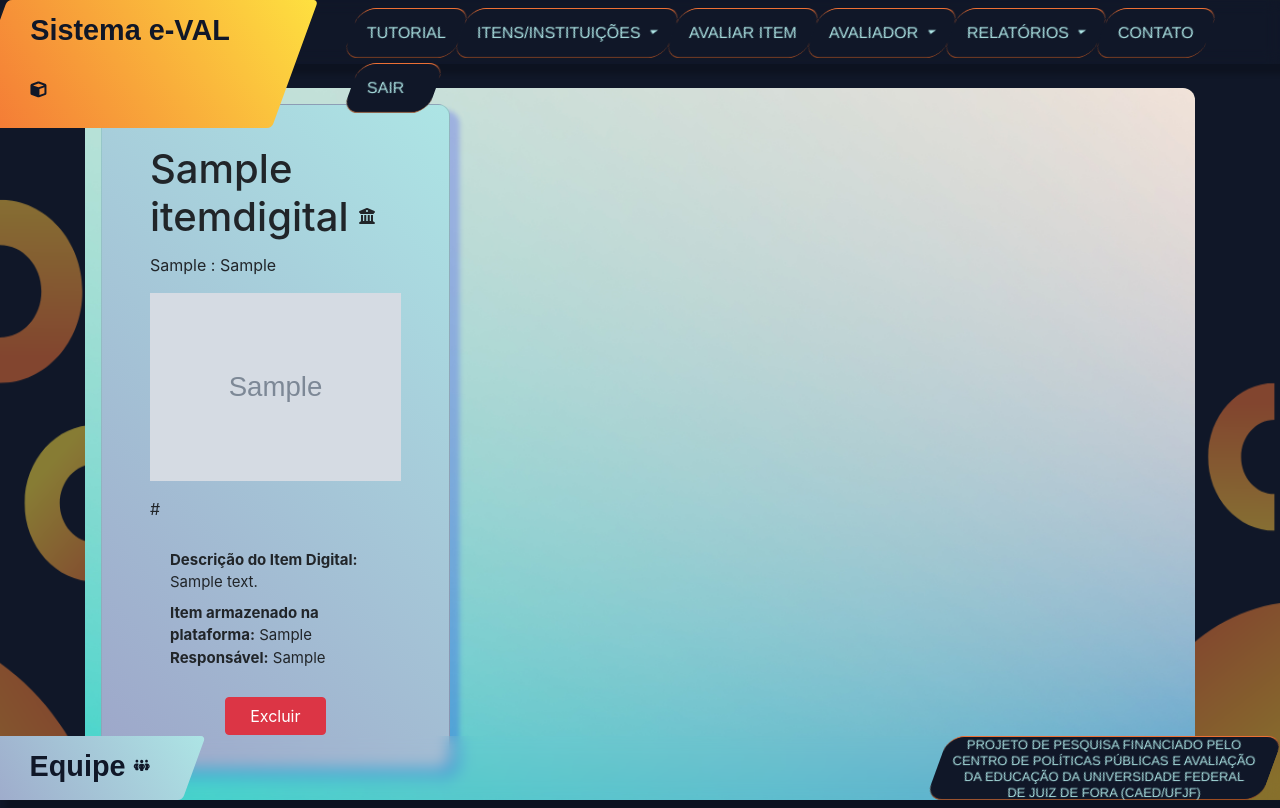
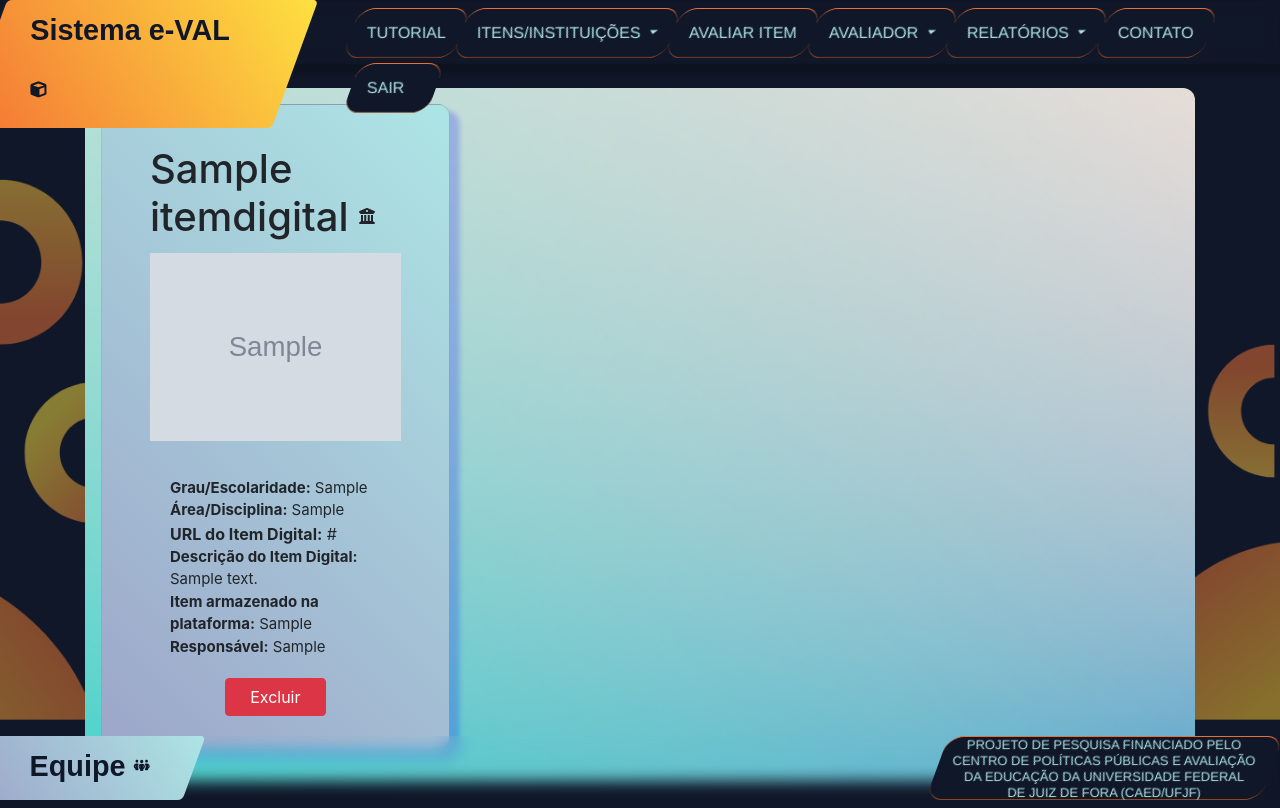
Before and after one commit to rodrigoelias15/SistemaEval, a Laravel app: page /itemdigital in a window 1280 px wide. Run offline with Laravel 8, Linux system fonts and the light colour scheme; a user stored in the database is signed in; tables that the repository leaves empty hold one stand-in row (values such as "Sample post"); grey boxes marked "Sample" are stand-in pictures; some libraries are stand-ins or nearby versions; some web fonts are replaced.

Commit message:
Exibição do item digital melhorada

```diff
--- a/resources/views/components/cards/item.blade.php
+++ b/resources/views/components/cards/item.blade.php
@@ -7,48 +7,39 @@
                 {{ $item->nome_item_digital }}
                 <span class="fa fa-building-columns"></span>
             </h1>
-
-            <p>{{$item->escolaridade_item_digital}} : {{$item->area_item_digital}}</p>
-
-            <img id="imagem_item_digital_{{$item->id}}"
-                src="{{ url('Imagens/'.$item->imagem_item_digital) }}"
-                onerror="this.onerror=null; this.src='img/graypanel.png'"
-                class="imagem_item_digital"
-                data-zoom-image="{{ url('Imagens/'.$item->imagem_item_digital) }}"
-                alt="Item Digital {{$item->id}}"
-                style="width:100%;
-                    height:100%;
-                    object-fit:cover;
-                    margin-bottom:1rem;"
-            >
-            <span class="mt-2 block text-gray-400 text-xs">
-                {{$item->url_item_digital}}
-            </span>
+            <img id="imagem_item_digital_{{ $item->id }}" src="{{ url('Imagens/' . $item->imagem_item_digital) }}"
+                onerror="this.onerror=null; this.src='img/graypanel.png'" class="imagem_item_digital"
+                data-zoom-image="{{ url('Imagens/' . $item->imagem_item_digital) }}"
+                alt="Item Digital {{ $item->id }}"
+                style="width:100%; height:100%; object-fit:cover; margin-bottom:1rem;">
         </div>
     </header>
 
-    <div class="card-body text-sm mt-2 space-y-4">
-        @if( $item->item_multidisciplinar  == 'Sim')
-            <p> <b>-Item multidisciplinar-</b></p>
+    <div class="card-body text-sm space-y-4">
+        <p><b> Grau/Escolaridade:</b> {{ $item->escolaridade_item_digital }}</p>
+        <p><b> Área/Disciplina:</b> {{ $item->area_item_digital }}</p>
+        <span class="mt-2 block text-gray-400 text-xs">
+            <b>URL do Item Digital:</b> {{ $item->url_item_digital }}
+        </span>
+        @if ($item->item_multidisciplinar == 'Sim')
+            <p><b> Item multidisciplinar </b></p>
         @endif
-        <p> <b>Descrição do Item Digital:</b> {{$item->descricao_item_digital}}</p>
+        <p><b>Descrição do Item Digital:</b> {{ $item->descricao_item_digital }}</p>
 
-        <div class="mt-2">
-            <p> <b>Item armazenado na plataforma:</b> {{$item->plataforma_item_digital}}
-            <p> <b>Responsável:</b> {{$item->instituicao_plataforma}}</p>
-        </div>
+        <p><b>Item armazenado na plataforma:</b> {{ $item->plataforma_item_digital }}
+        <p><b>Responsável:</b> {{ $item->instituicao_plataforma }}</p>
 
-        <div class="mt-2">
-            @if( $item->item_utilizado_larga_escala  == 'Sim')
-                <p> <b>-Utilizado em larga escala-</b></p>
-                <p> <b>{{$item->nome_instituicao}}, {{$item->ano_item_digital}}</b> </p>
-                <p> <b>Avaliação em que foi utilizado:</b> {{$item->nome_avaliacao_item_digital}}</p>
-            @endif
-        </div>
+        @if ($item->item_utilizado_larga_escala == 'Sim')
+            <p><b>Item utilizado em larga escala:</b> Sim</p>
+            <p><b>Instituição responsável pela avaliação:</b> {{ $item->nome_instituicao }}</p>
+            <p><b>Ano da avaliação: </b>{{ $item->ano_item_digital }} </p>
+            <p><b>Avaliação em que foi utilizado:</b> {{ $item->nome_avaliacao_item_digital }}</p>
+        @endif
     </div>
 
     <footer>
-        <form class="text-center mb-3" method="post" action="/cadastroitemdigital/remover/{{$item->id}}" onsubmit="return confirm('Deseja excluir o Item Digital {{$item->nome_item_digital}}?')">
+        <form class="text-center mb-3" method="POST" action="/cadastroitemdigital/remover/{{ $item->id }}"
+            onsubmit="return confirm('Deseja excluir o Item Digital {{ $item->nome_item_digital }}?')">
             @csrf
             <button class="btn btn-danger px-4" type="submit">Excluir</button>
         </form>
```
